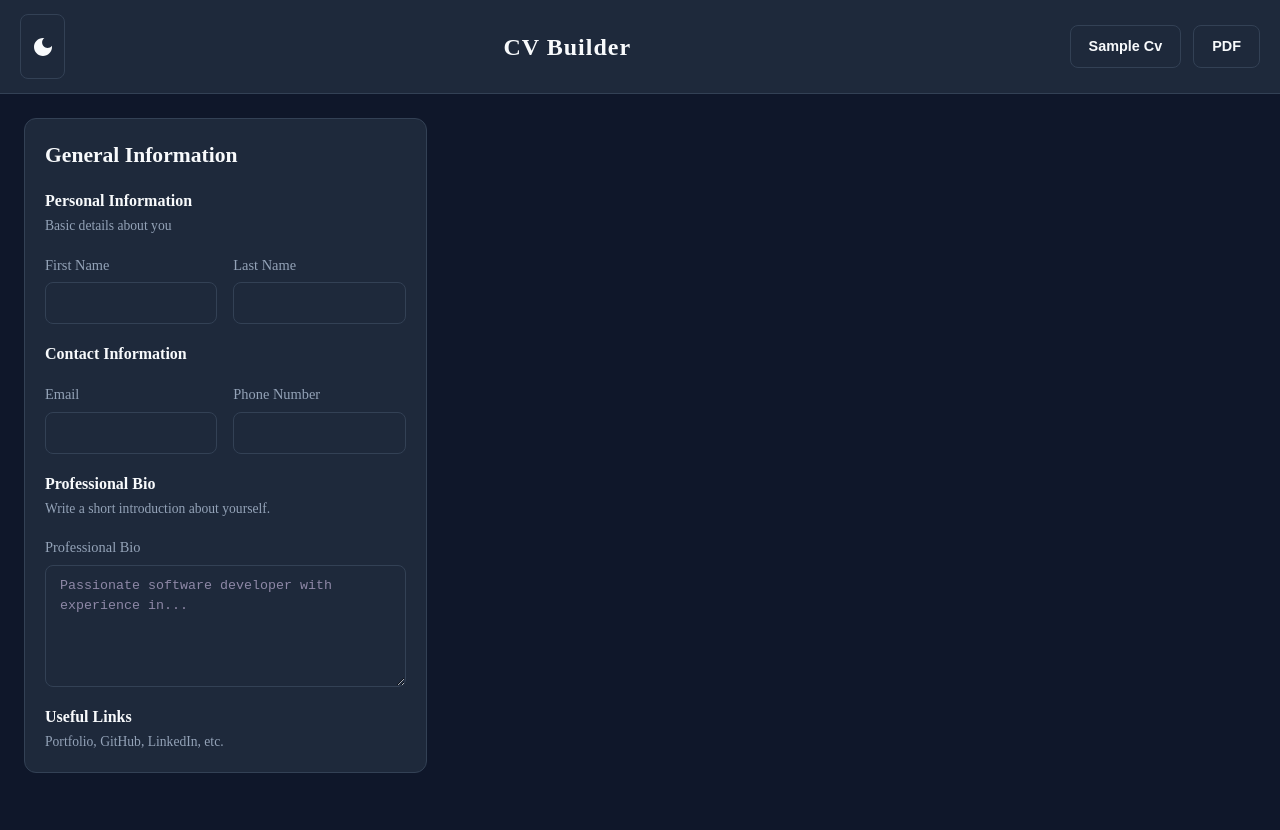
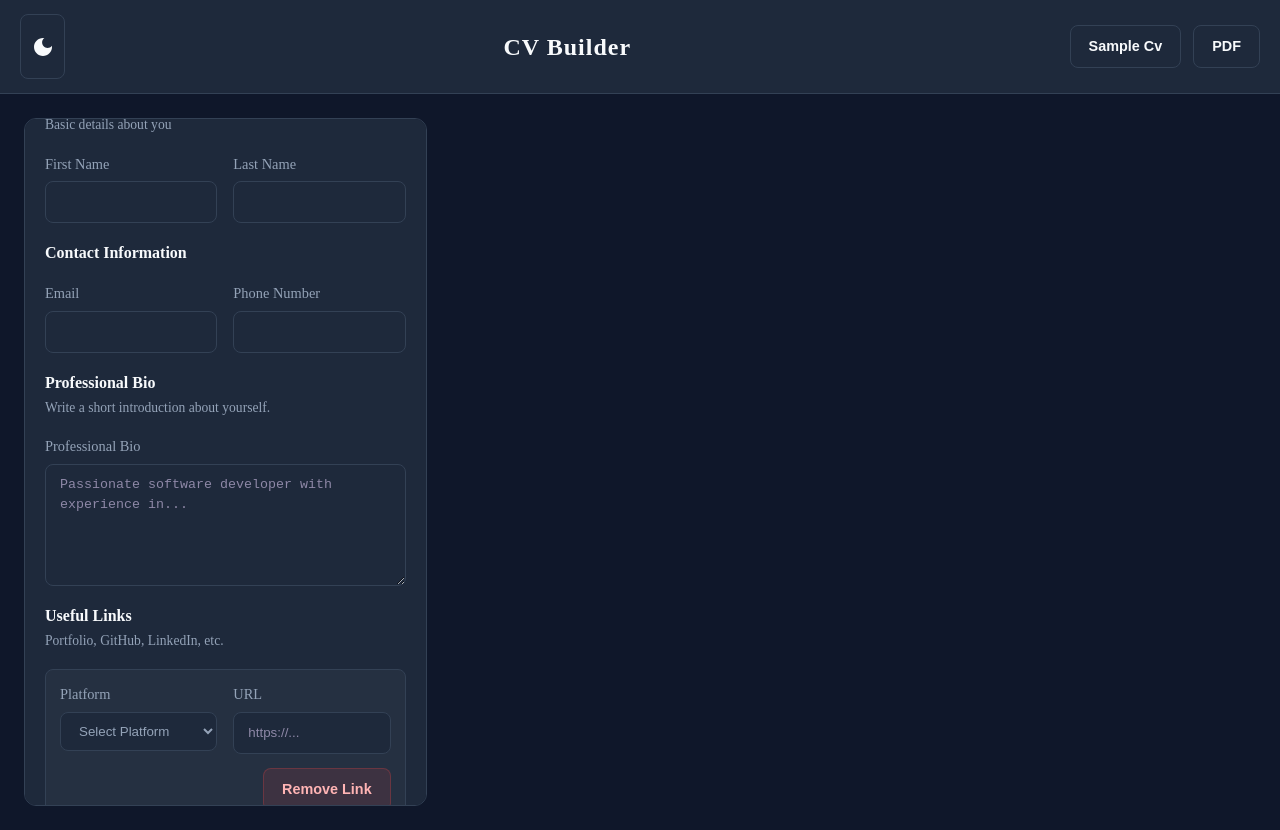
Before and after one commit to amrkhaled104/CV-Builder, a React (Vite) app: page / in a window 1280 px wide. Before the commit the page ends 800 px from the top, so only its background shows below. Built offline with nearby package versions, Linux system fonts and the light colour scheme.

Commit message:
feat(GeneralInfo): integrate dynamic links functionality into form state

```diff
--- a/src/App.tsx
+++ b/src/App.tsx
@@ -9,6 +9,14 @@ function App() {
     lastName: "",
     email:"",
     bio:"",
+    links: [
+      {
+        id: crypto.randomUUID(),
+        title: "",
+        customTitle: "",
+        url: "",
+      },
+    ],
   });
   return (
     <>
--- a/src/Forms/GeneralInfo.jsx
+++ b/src/Forms/GeneralInfo.jsx
@@ -2,10 +2,54 @@ import FormCard from "../reusables/FormCard.jsx";
 import SectionTitle from "../reusables/SectionTitle.jsx";
 import InputRow from "../reusables/InptRow.jsx";
 import FormBox from "../reusables/FormBox.jsx";
+import DynamicList from "../reusables/DynamicList.jsx";
+import LinkCard from "../reusables/LinkCard.jsx";
+import ActionButtons from "../reusables/ActionButton.jsx";
+
+const FormGroup = FormBox;
 
 export default function GeneralInfo({ generalInfo, setGeneralInfo }) {
   function handleChange(field, value) {
     setGeneralInfo({ ...generalInfo, [field]: value });
+  }
+
+  function updateLink(id, field, value) {
+    setGeneralInfo((prev) => ({
+      ...prev,
+      links: prev.links.map((link) =>
+        link.id === id ? { ...link, [field]: value } : link,
+      ),
+    }));
+  }
+
+  function removeLink(id) {
+    setGeneralInfo((prev) => ({
+      ...prev,
+      links: prev.links.filter((link) => link.id !== id),
+    }));
+  }
+  function updateLink(id, field, value) {
+    setGeneralInfo((prev) => ({
+      ...prev,
+      links: prev.links.map((link) =>
+        link.id === id ? { ...link, [field]: value } : link,
+      ),
+    }));
+  }
+
+  function addLink() {
+    setGeneralInfo((prev) => ({
+      ...prev,
+      links: [
+        ...prev.links,
+        {
+          id: crypto.randomUUID(),
+          title: "",
+          customTitle: "",
+          url: "",
+        },
+      ],
+    }));
   }
 
   return (
@@ -57,6 +101,7 @@ export default function GeneralInfo({ generalInfo, setGeneralInfo }) {
         title="Professional Bio"
         subtitle="Write a short introduction about yourself."
       />
+
       <FormBox label="Professional Bio">
         <textarea
           rows={5}
@@ -70,6 +115,66 @@ export default function GeneralInfo({ generalInfo, setGeneralInfo }) {
         title="Useful Links"
         subtitle="Portfolio, GitHub, LinkedIn, etc."
       />
+
+      <DynamicList
+        items={generalInfo.links || []}
+        renderItem={(link) => (
+          <LinkCard key={link.id}>
+            <InputRow>
+              <FormGroup label="Platform">
+                <select
+                  value={link.title}
+                  onChange={(e) => updateLink(link.id, "title", e.target.value)}
+                >
+                  <option value="">Select Platform</option>
+                  <option value="LinkedIn">LinkedIn</option>
+                  <option value="GitHub">GitHub</option>
+                  <option value="Portfolio">Portfolio</option>
+                  <option value="LeetCode">LeetCode</option>
+                  <option value="Codeforces">Codeforces</option>
+                  <option value="HackerRank">HackerRank</option>
+                  <option value="Website">Website</option>
+                  <option value="Other">Other</option>
+                </select>
+              </FormGroup>
+
+              <FormGroup label="URL">
+                <input
+                  type="url"
+                  placeholder="https://..."
+                  value={link.url}
+                  onChange={(e) => updateLink(link.id, "url", e.target.value)}
+                />
+              </FormGroup>
+            </InputRow>
+
+            {link.title === "Other" && (
+              <FormBox label="Custom Title">
+                <input
+                  type="text"
+                  placeholder="Blog"
+                  value={link.customTitle || ""}
+                  onChange={(e) =>
+                    updateLink(link.id, "customTitle", e.target.value)
+                  }
+                />
+              </FormBox>
+            )}
+
+            <div className="action-buttons right">
+              <ActionButtons
+                text="Remove Link"
+                variant="secondary"
+                onClick={() => removeLink(link.id)}
+              />
+            </div>
+          </LinkCard>
+        )}
+      />
+
+      <div className="action-buttons left">
+        <ActionButtons text="+ Add Link" variant="primary" onClick={addLink} />
+      </div>
     </FormCard>
   );
 }
```
Lines whose indentation alone changed are shown as unchanged.
